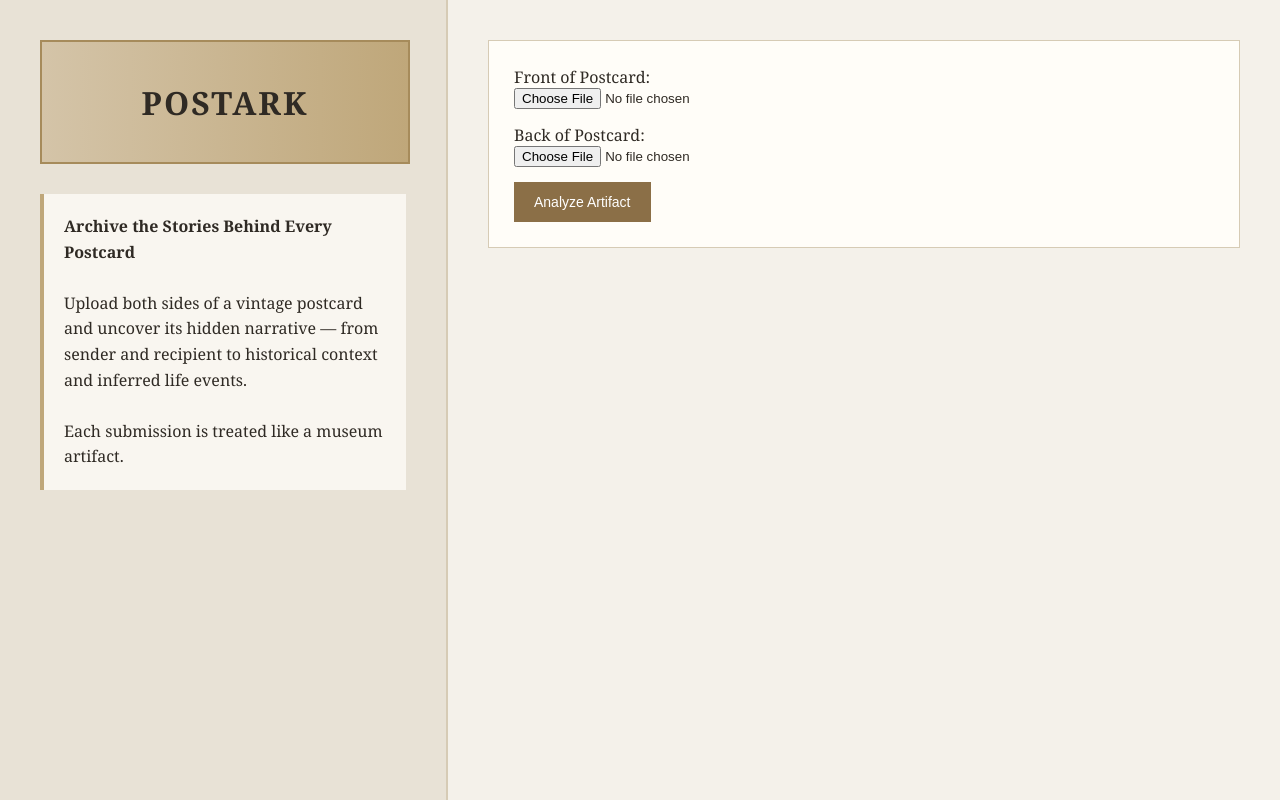
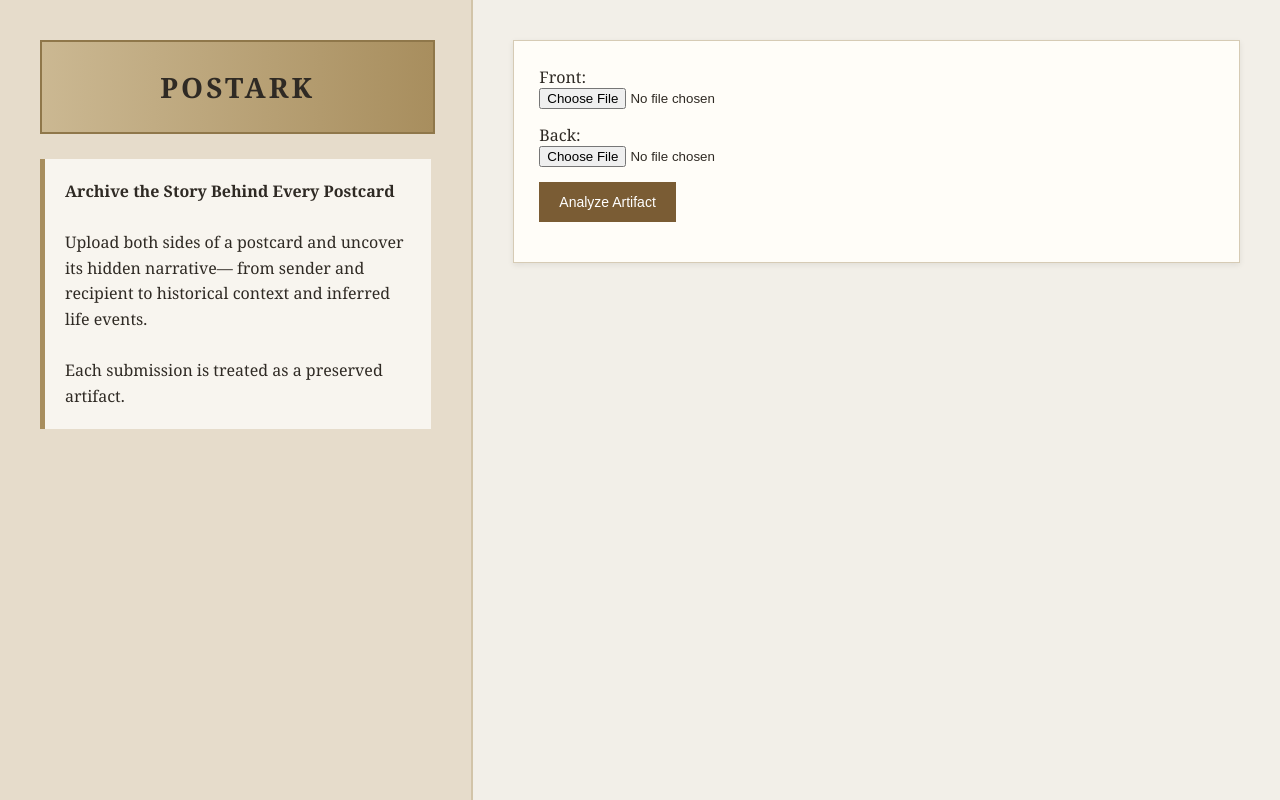
Before and after one commit to dojoed/postark, a Flask app: page / in a window 1280 px wide. Run offline with Flask 3, Linux system fonts and the light colour scheme.

Commit message:
UI upgrade - artifact styling + preview

```diff
--- a/templates/index.html
+++ b/templates/index.html
@@ -8,51 +8,48 @@
         body {
             margin: 0;
             font-family: "Georgia", serif;
-            background: #f4f1ea;
+            background: #f2efe8;
             color: #2f2a24;
         }
 
         .container {
             display: flex;
-            height: 100vh;
+            min-height: 100vh;
         }
 
-        /* LEFT SIDE */
+        /* LEFT PANEL */
         .left {
             width: 35%;
-            background: #e8e2d6;
+            background: #e6dccb;
             padding: 40px;
-            box-sizing: border-box;
-            border-right: 2px solid #d6cbb5;
+            border-right: 2px solid #d2c4a8;
         }
 
         .logo {
             width: 100%;
-            height: 120px;
-            background: linear-gradient(90deg, #d4c4a8, #bfa77a);
+            height: 90px;
+            background: linear-gradient(90deg, #cbb892, #a88e5e);
             display: flex;
             align-items: center;
             justify-content: center;
-            font-size: 32px;
-            letter-spacing: 2px;
+            font-size: 28px;
+            letter-spacing: 3px;
             font-weight: bold;
-            border: 2px solid #a68b5b;
-            margin-bottom: 30px;
+            border: 2px solid #8f774a;
+            margin-bottom: 25px;
         }
 
         .description {
-            font-size: 16px;
+            background: #f8f5ef;
+            padding: 20px;
+            border-left: 5px solid #a88e5e;
             line-height: 1.6;
-            background: #f9f6f0;
-            padding: 20px;
-            border-left: 4px solid #bfa77a;
         }
 
-        /* RIGHT SIDE */
+        /* RIGHT PANEL */
         .right {
             width: 65%;
             padding: 40px;
-            box-sizing: border-box;
         }
 
         .upload-box {
@@ -60,6 +57,7 @@
             padding: 25px;
             border: 1px solid #d6cbb5;
             margin-bottom: 30px;
+            box-shadow: 0 2px 6px rgba(0,0,0,0.08);
         }
 
         input[type="file"] {
@@ -68,7 +66,7 @@
         }
 
         button {
-            background: #8b6f47;
+            background: #7a5c34;
             color: white;
             border: none;
             padding: 12px 20px;
@@ -77,26 +75,45 @@
         }
 
         button:hover {
-            background: #6f5636;
+            background: #5e4527;
+        }
+
+        /* IMAGE PREVIEW */
+        .preview {
+            display: flex;
+            gap: 20px;
+            margin-top: 15px;
+        }
+
+        .preview img {
+            width: 48%;
+            border: 1px solid #cdbfa4;
+            box-shadow: 0 3px 8px rgba(0,0,0,0.1);
         }
 
         /* RESULTS */
         .results {
-            width: 80%;
-            margin: 0 auto 40px auto;
+            max-width: 900px;
+            margin: 0 auto;
         }
 
-        .card {
-            background: #fffdf8;
+        .artifact-card {
+            background: #fffaf0;
             border: 1px solid #d6cbb5;
-            padding: 20px;
-            margin-bottom: 20px;
+            padding: 25px;
+            margin-bottom: 25px;
+            box-shadow: 0 4px 10px rgba(0,0,0,0.08);
         }
 
-        .card h3 {
+        .artifact-card h3 {
             margin-top: 0;
             border-bottom: 1px solid #d6cbb5;
             padding-bottom: 8px;
+            letter-spacing: 1px;
+        }
+
+        .artifact-card p {
+            line-height: 1.6;
         }
 
         .error {
@@ -111,76 +128,102 @@
 
 <div class="container">
 
-    <!-- LEFT COLUMN -->
+    <!-- LEFT -->
     <div class="left">
-        <div class="logo">
-            POSTARK
-        </div>
+        <div class="logo">POSTARK</div>
 
         <div class="description">
-            <strong>Archive the Stories Behind Every Postcard</strong><br><br>
-            Upload both sides of a vintage postcard and uncover its hidden narrative —
+            <strong>Archive the Story Behind Every Postcard</strong><br><br>
+            Upload both sides of a postcard and uncover its hidden narrative—
             from sender and recipient to historical context and inferred life events.
             <br><br>
-            Each submission is treated like a museum artifact.
+            Each submission is treated as a preserved artifact.
         </div>
     </div>
 
-    <!-- RIGHT COLUMN -->
+    <!-- RIGHT -->
     <div class="right">
 
         <div class="upload-box">
             <form method="POST" enctype="multipart/form-data">
-                <label>Front of Postcard:</label>
-                <input type="file" name="front" required>
 
-                <label>Back of Postcard:</label>
-                <input type="file" name="back" required>
+                <label>Front:</label>
+                <input type="file" name="front" id="front" required>
+
+                <label>Back:</label>
+                <input type="file" name="back" id="back" required>
 
                 <button type="submit">Analyze Artifact</button>
+
             </form>
+
+            <!-- IMAGE PREVIEW -->
+            <div class="preview">
+                <img id="frontPreview" style="display:none;">
+                <img id="backPreview" style="display:none;">
+            </div>
         </div>
 
-        <!-- RESULTS -->
         {% if result %}
-
         <div class="results">
 
             {% if result.error %}
-                    <div class="card error">
+                <div class="artifact-card error">
                     {{ result.error }}
                 </div>
             {% else %}
 
-                    <div class="card">
+                <div class="artifact-card">
                     <h3>Overview</h3>
                     <p>{{ result.overview }}</p>
                 </div>
 
-                    <div class="card">
+                <div class="artifact-card">
                     <h3>Detailed Analysis</h3>
-                        <pre>{{ result.analysis }}</pre>
+                    <p>{{ result.analysis }}</p>
                 </div>
 
-                    <div class="card">
+                <div class="artifact-card">
                     <h3>Reconstructed Story</h3>
                     <p>{{ result.story }}</p>
                 </div>
 
-                    <div class="card">
+                <div class="artifact-card">
                     <h3>Timeline</h3>
-                        <pre>{{ result.timeline }}</pre>
+                    <p>{{ result.timeline }}</p>
                 </div>
 
             {% endif %}
 
         </div>
-
         {% endif %}
 
     </div>
 
 </div>
 
+<!-- IMAGE PREVIEW SCRIPT -->
+<script>
+document.getElementById("front").onchange = function(e) {
+    const reader = new FileReader();
+    reader.onload = function() {
+        const img = document.getElementById("frontPreview");
+        img.src = reader.result;
+        img.style.display = "block";
+    };
+    reader.readAsDataURL(e.target.files[0]);
+};
+
+document.getElementById("back").onchange = function(e) {
+    const reader = new FileReader();
+    reader.onload = function() {
+        const img = document.getElementById("backPreview");
+        img.src = reader.result;
+        img.style.display = "block";
+    };
+    reader.readAsDataURL(e.target.files[0]);
+};
+</script>
+
 </body>
 </html>
```
Lines whose indentation alone changed are shown as unchanged.
